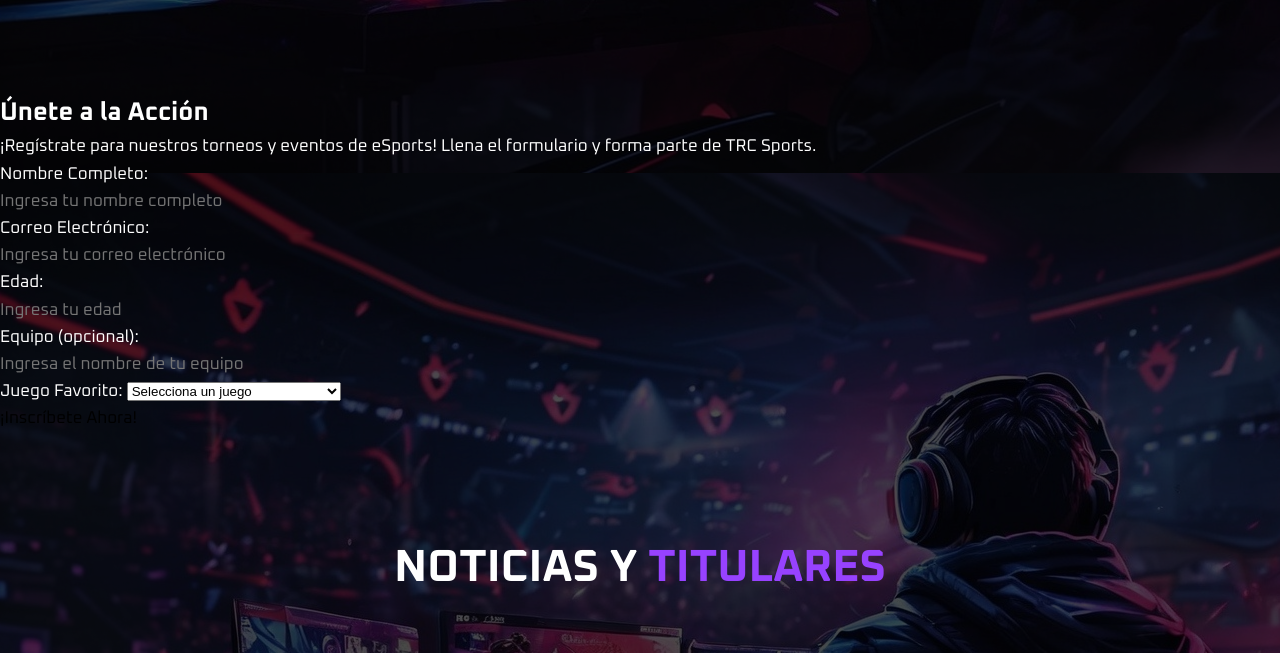
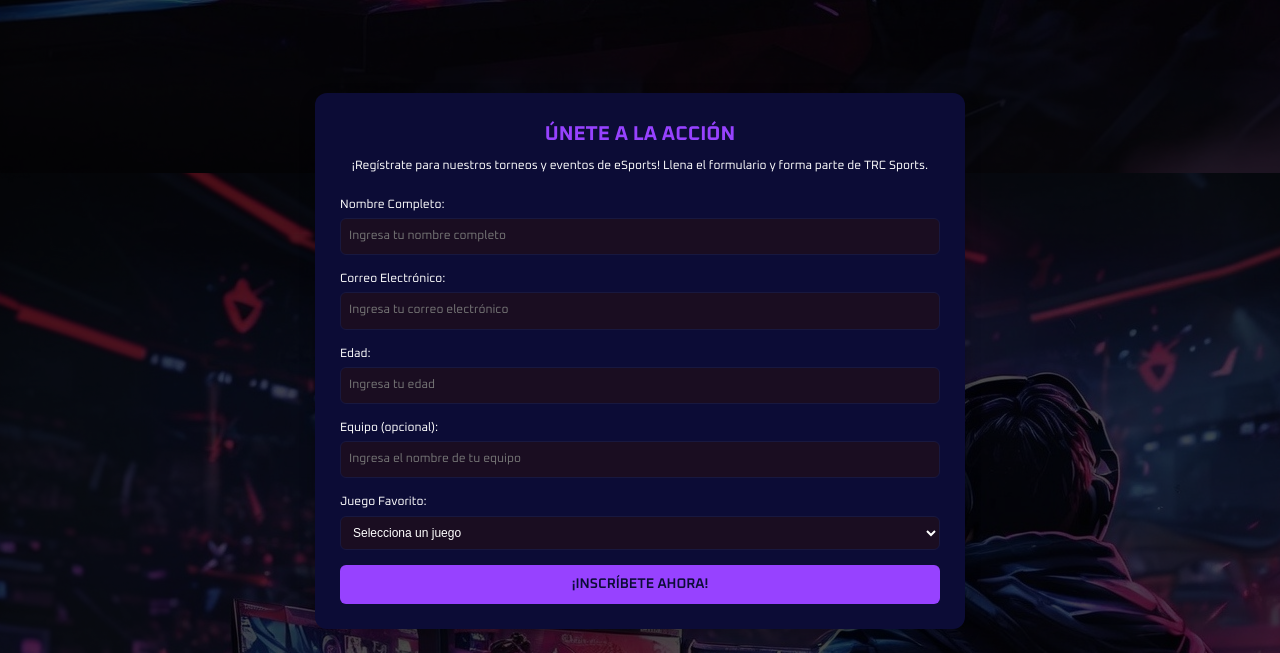
Before and after one commit to trcgroup/template-club-digital, a plain HTML site: page index.html in a window 1280 px wide. Shown: the part 1555-2208 px from the top of the page. Drawn offline with nearby package versions, Linux system fonts and the light colour scheme.

Commit message:
Update style.css

```diff
--- a/assets/css/style.css
+++ b/assets/css/style.css
@@ -1063,3 +1063,121 @@ body {
   .footer .logo img { width: 205px; }
 
 }
+
+
+/* General Section Styling for Game Form */
+.game-form-section {
+  padding: 2.5rem;
+  background: var(--bg-oxford-blue);
+  border-radius: 12px;
+  box-shadow: 0 6px 15px rgba(0, 0, 0, 0.3);
+  max-width: 650px;
+  margin: auto;
+  color: var(--text-gainsboro);
+  font-family: var(--fontFamily-oxanium);
+}
+
+/* Container for Centering */
+.game-form-container {
+  display: flex;
+  flex-direction: column;
+  align-items: center;
+  text-align: center;
+}
+
+/* Section Title Styling */
+.game-form-title {
+  font-size: var(--fontSize-3);
+  color: var(--bg-purple);
+  margin-bottom: 0.7rem;
+  font-weight: var(--weight-bold);
+  text-transform: uppercase;
+}
+
+/* Introductory Text Styling */
+.game-form-intro {
+  font-size: var(--fontSize-8);
+  color: var(--text-white);
+  margin-bottom: 2rem;
+}
+
+/* Form Styling */
+.game-form {
+  width: 100%;
+}
+
+/* Form Group Styling */
+.game-form-group {
+  margin-bottom: 1.5rem;
+  text-align: left;
+}
+
+/* Label Styling */
+.game-form-label {
+  font-size: var(--fontSize-8);
+  color: var(--text-white);
+  display: block;
+  margin-bottom: 0.3rem;
+}
+
+/* Input Styling */
+.game-form-input,
+.game-form-select {
+  width: 100%;
+  padding: 0.8rem;
+  font-size: var(--fontSize-8);
+  color: var(--text-white);
+  background: var(--bg-dark-purple);
+  border: 1px solid var(--border-space-cadet);
+  border-radius: 6px;
+  transition: border-color 0.3s ease;
+  box-sizing: border-box;
+}
+
+/* Input Focus Styling */
+.game-form-input:focus,
+.game-form-select:focus {
+  border-color: var(--bg-purple);
+  outline: none;
+}
+
+/* Select Dropdown Styling */
+.game-form-select {
+  background: var(--bg-dark-purple);
+}
+
+/* Submit Button Styling */
+.game-form-btn {
+  display: inline-block;
+  padding: 0.85rem 1.5rem;
+  font-size: var(--fontSize-7);
+  font-weight: var(--weight-semiBold);
+  color: var(--bg-oxford-blue);
+  background-color: var(--bg-purple);
+  border: none;
+  border-radius: 6px;
+  cursor: pointer;
+  transition: background-color 0.3s ease;
+  width: 100%;
+  text-transform: uppercase;
+}
+
+/* Button Hover State */
+.game-form-btn:hover {
+  background-color: var(--bg-purple-alpha-30);
+}
+
+/* Responsive Adjustments */
+@media (max-width: 768px) {
+  .game-form-section {
+    padding: 2rem;
+  }
+
+  .game-form-title {
+    font-size: var(--fontSize-4);
+  }
+
+  .game-form-btn {
+    font-size: var(--fontSize-8);
+  }
+}
```
